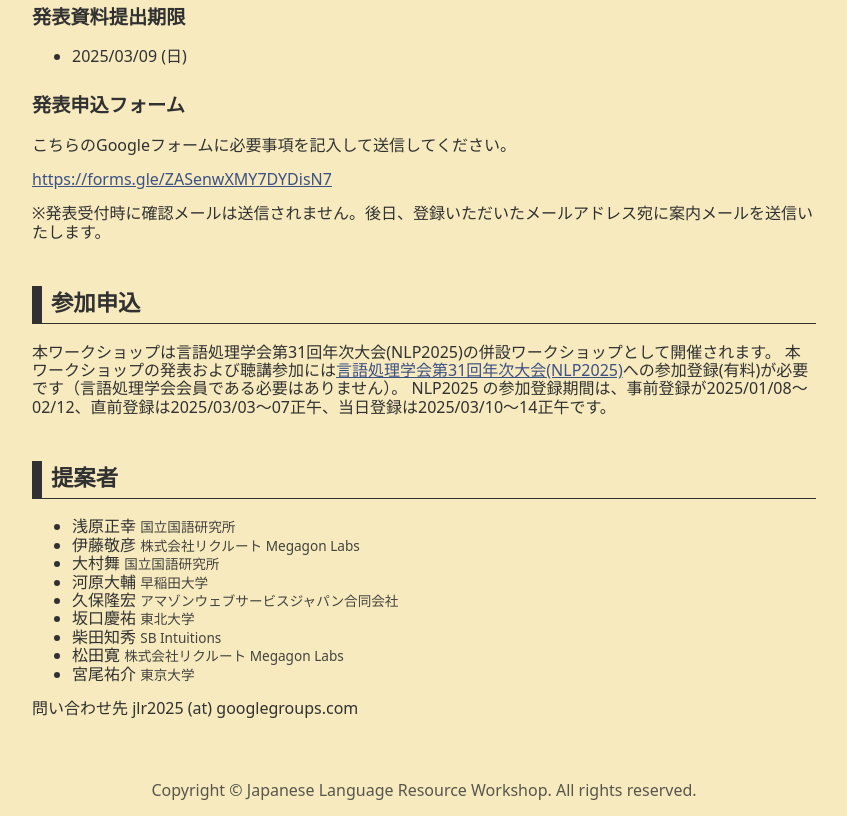
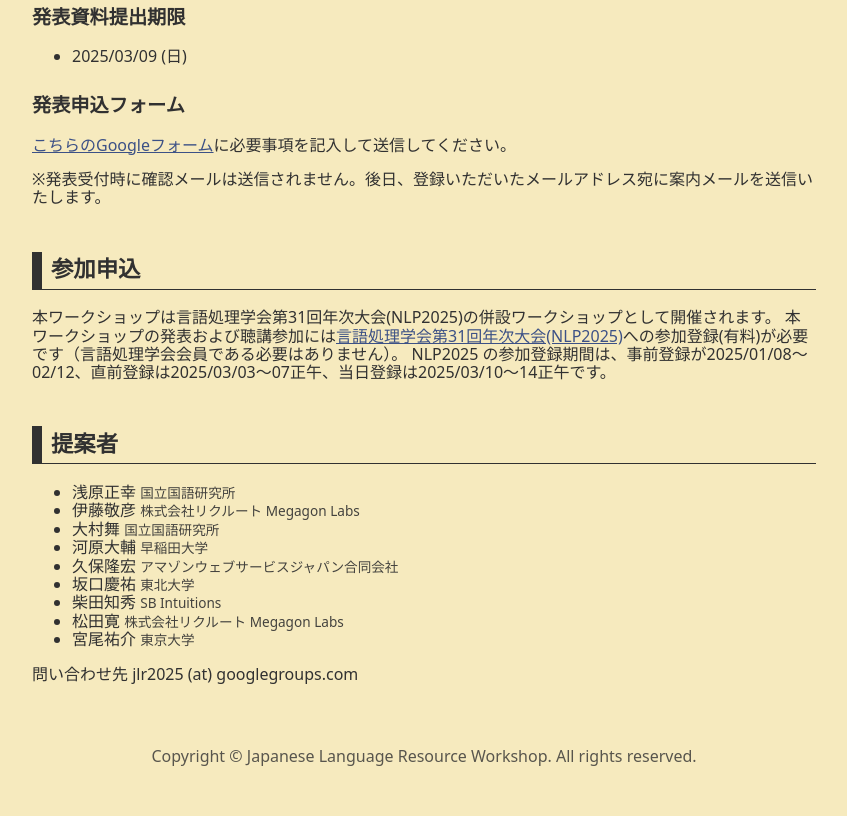
Before and after one commit to jedworkshop/JLR2025, an Eleventy site: page src/index.md in a window 1280 px wide. Shown: the part 2469-3285 px from the top of the page, without its empty margins (216-1063 px from the left). After the commit the page ends 3250 px from the top, so only its background shows below. Built offline with nearby package versions, Linux system fonts and the light colour scheme; Eleventy itself is replaced by a stand-in of ours; files that its build step writes are made by us from their sources.

Commit message:
use full url instead of forms.gle

```diff
--- a/src/index.md
+++ b/src/index.md
@@ -137,9 +137,7 @@ index: true
 
 ### 発表申込フォーム
 
-こちらのGoogleフォームに必要事項を記入して送信してください。
-
-[https://forms.gle/ZASenwXMY7DYDisN7](https://forms.gle/ZASenwXMY7DYDisN7)
+[こちらのGoogleフォーム](https://docs.google.com/forms/d/e/1FAIpQLSdg2riS-JyaA3yfWoVxPcC2snTVg5iZxplOAI6o96qHkaVVfQ/viewform)に必要事項を記入して送信してください。
 
 ※発表受付時に確認メールは送信されません。後日、登録いただいたメールアドレス宛に案内メールを送信いたします。
 
```
Also changed, not shown: docs/index.html (+1 -2 lines).
